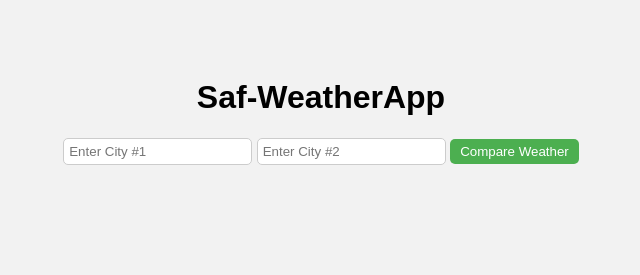
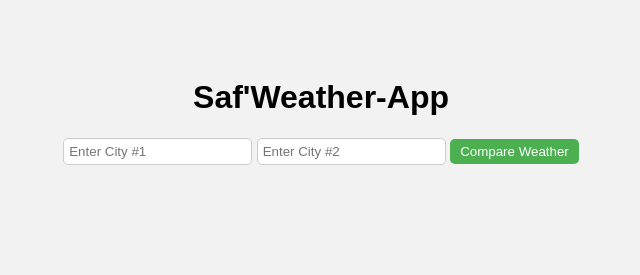
Before and after one commit to safvanhameed5/MyWeatherApp-Using-Django-In-Python-And-OpenWeatherMap-API, a Django app: template templates/weather_app/index.html in a window 1280 px wide. Shown: the top 275 px of the page, without its empty margins (319-959 px from the left). Run offline with Django 4.2, Linux system fonts and the light colour scheme; the template is opened without the code that fills it, so the values that code supplies are empty.

Commit message:
Edited Index

```diff
--- a/templates/weather_app/index.html
+++ b/templates/weather_app/index.html
@@ -8,7 +8,7 @@
     <link rel="stylesheet" href="{% static 'style.css' %}">
 </head>
 <body>
-<h1 class="text-center">Saf-WeatherApp</h1>
+<h1 class="text-center">Saf'Weather-App</h1>
 <form method="post">
   {% csrf_token %}
   <input type="text" name="city1" placeholder="Enter City #1">
```
